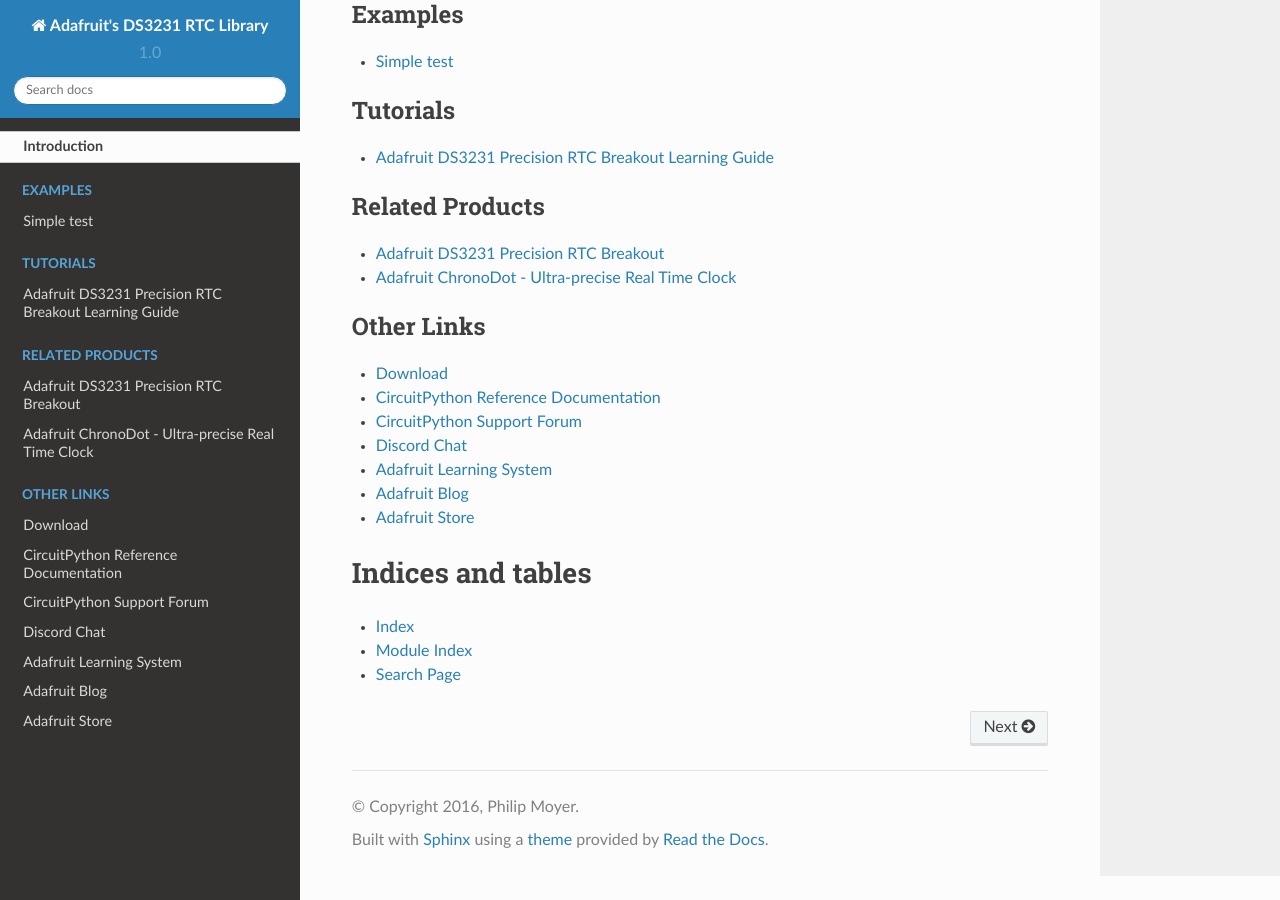
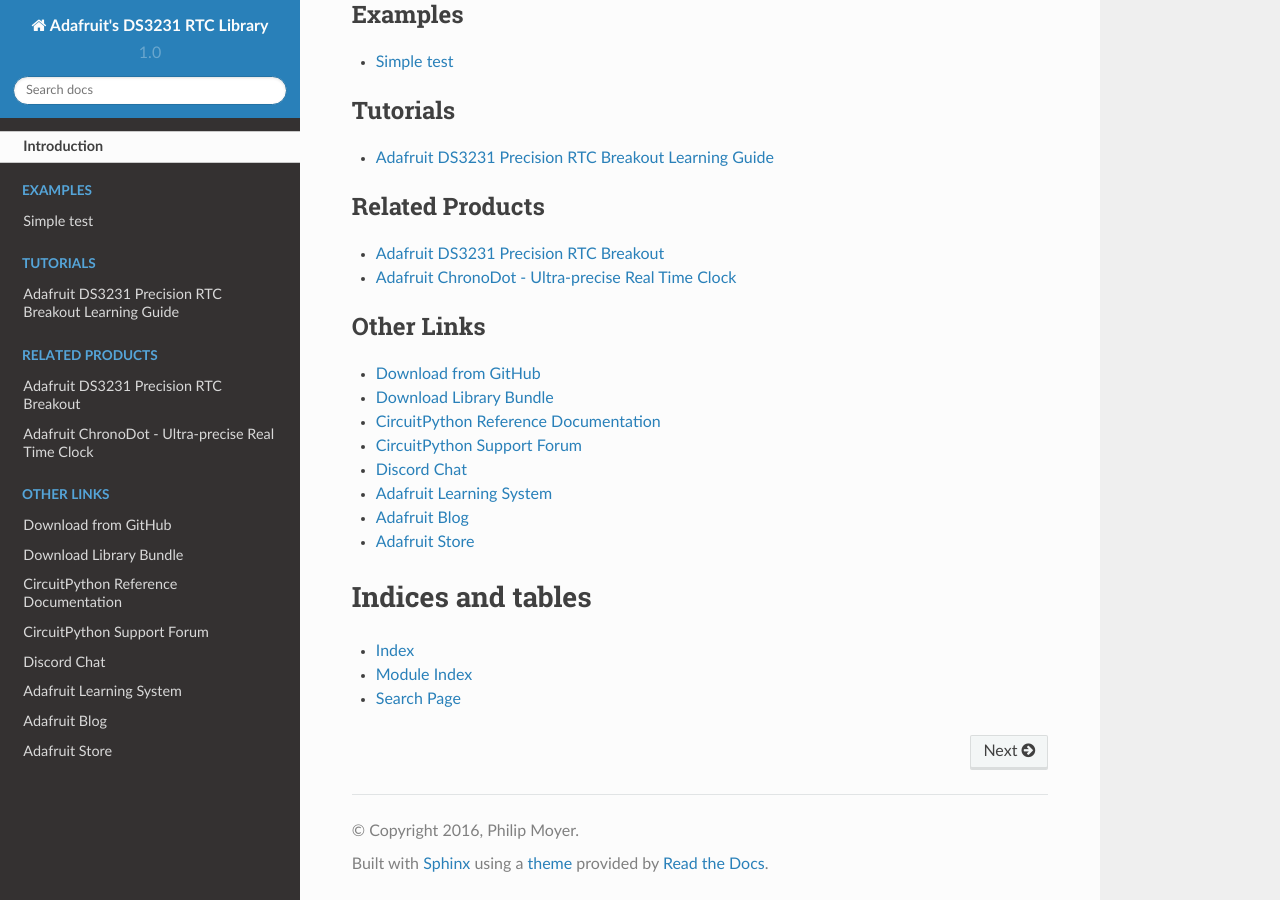
Before and after one commit to adafruit/Adafruit_CircuitPython_DS3231, a Sphinx documentation site: the page built from docs/index.rst, in a window 1280 px wide and 900 px high, scrolled down 3575 px. Built offline with Sphinx 7.4.7 and the Read the Docs theme 2.0.0, drawn with Linux system fonts in a browser that asks for light colours.

Commit message:
Added cp.org link to index.rst

```diff
--- a/docs/index.rst
+++ b/docs/index.rst
@@ -35,7 +35,8 @@
 .. toctree::
     :caption: Other Links
 
-    Download <https://github.com/adafruit/Adafruit_CircuitPython_DS3231/releases/latest>
+    Download from GitHub <https://github.com/adafruit/Adafruit_CircuitPython_DS3231/releases/latest>
+    Download Library Bundle <https://circuitpython.org/libraries>
     CircuitPython Reference Documentation <https://docs.circuitpython.org>
     CircuitPython Support Forum <https://forums.adafruit.com/viewforum.php?f=60>
     Discord Chat <https://adafru.it/discord>
```
